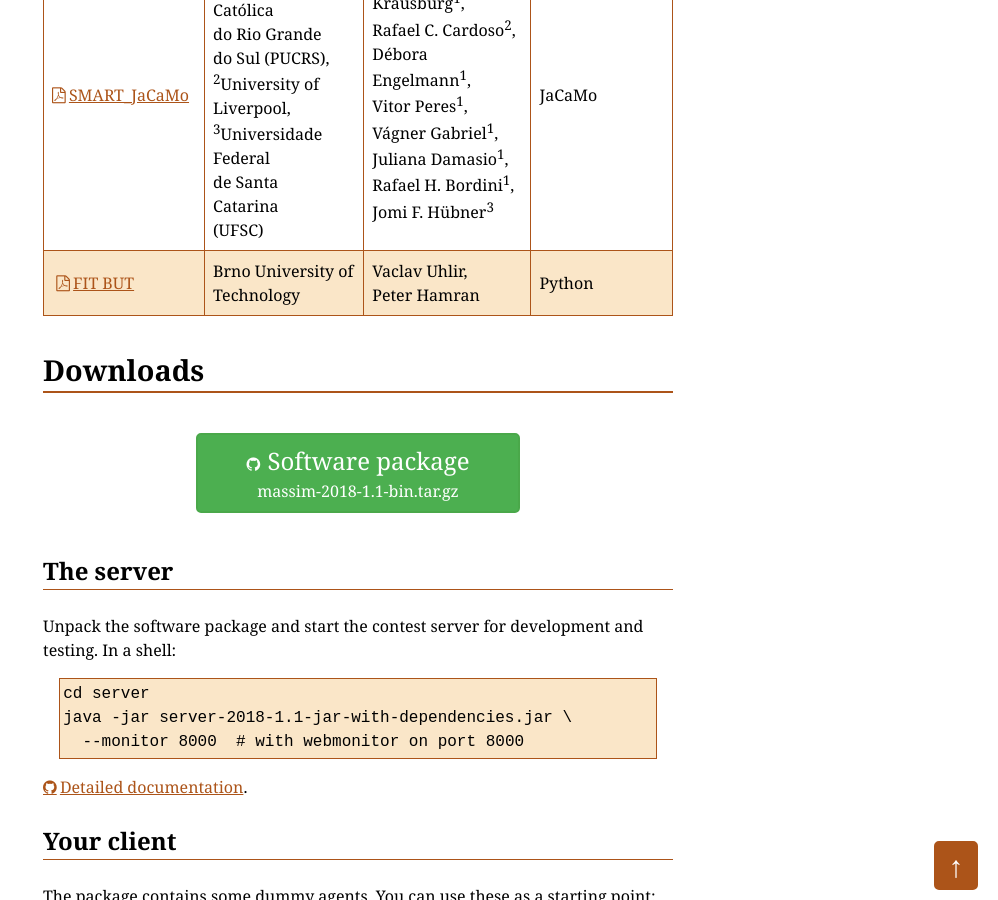
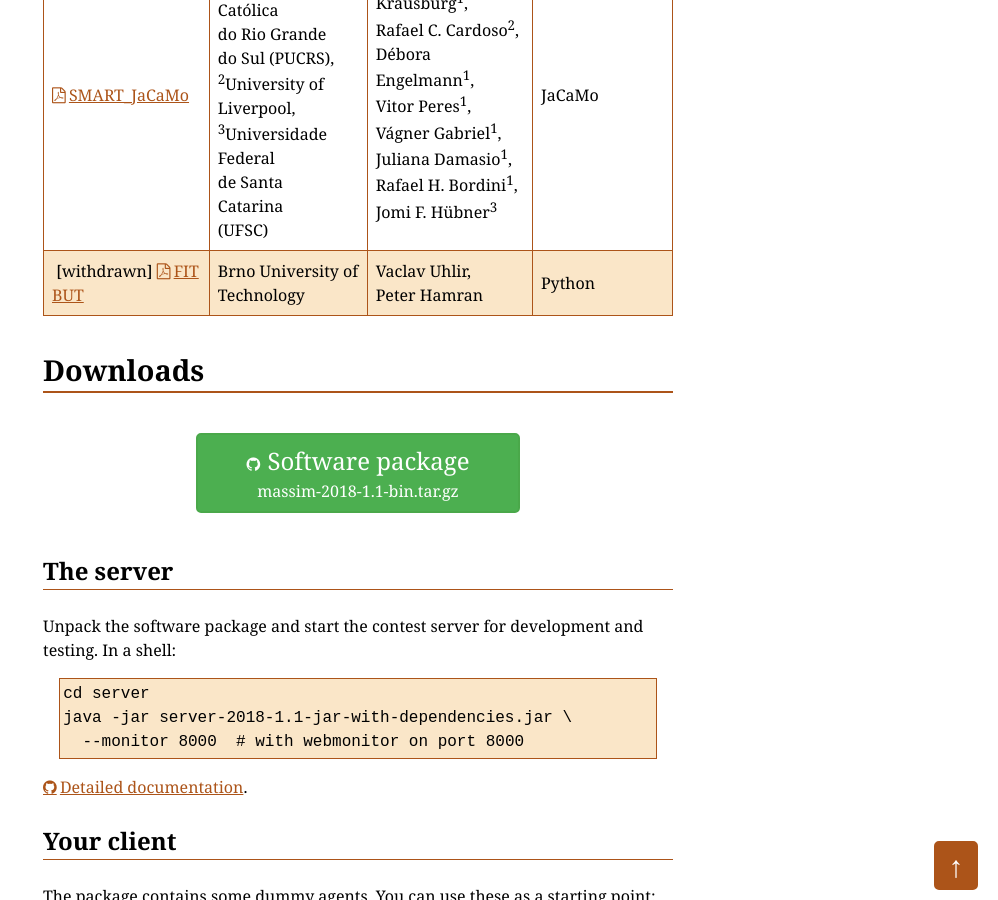
Before and after one commit to agentcontest/agentcontest.github.io, a Jekyll site: the page built from 2018/index.md, in a window 1280 px wide and 900 px high, scrolled down 2238 px. Shown: the whole window, without its empty margins (282-1280 px from the left). Built offline with Jekyll 4.4.1, drawn with Linux system fonts in a browser that asks for light colours.

Commit message:
remove fit but

```diff
--- a/2018/index.md
+++ b/2018/index.md
@@ -33,7 +33,7 @@ Registration
 | [TUBDAI](registration/tubdai.pdf) | TU Berlin | Michael Franz Ettlinger, <br> Christopher-Eyk Hrabia | ROS Hybrid Behavior Planner |
 | [Akuanduba-UDESC](registration/akuanduba.pdf) | Santa Catarina <br> State University <br> (UDESC) | Giovanni Jakubiak de Albuquerque, <br> Tiago Funk, <br> Vilson de Deus Corrêa Júnior, <br> Tiago Luiz Schmitz | |
 | [SMART_JaCaMo](registration/smart-jacamo.pdf) | <sup>1</sup>Pontifícia<br> Universidade<br> Católica<br> do Rio Grande<br> do Sul (PUCRS), <sup>2</sup>University of <br> Liverpool, <br> <sup>3</sup>Universidade <br> Federal <br> de Santa <br> Catarina <br> (UFSC) | Tabajara Krausburg<sup>1</sup>, <br> Rafael C. Cardoso<sup>2</sup>, <br> Débora Engelmann<sup>1</sup>, <br> Vitor Peres<sup>1</sup>, <br> Vágner Gabriel<sup>1</sup>, <br> Juliana Damasio<sup>1</sup>, <br> Rafael H. Bordini<sup>1</sup>, <br> Jomi F. Hübner<sup>3</sup> | JaCaMo |
-| [FIT BUT](registration/fitbut.pdf) | Brno University of Technology | Vaclav Uhlir, <br> Peter Hamran | Python |
+| [withdrawn] [FIT BUT](registration/fitbut.pdf) | Brno University of Technology | Vaclav Uhlir, <br> Peter Hamran | Python |
 
 Downloads
 ---------
```
